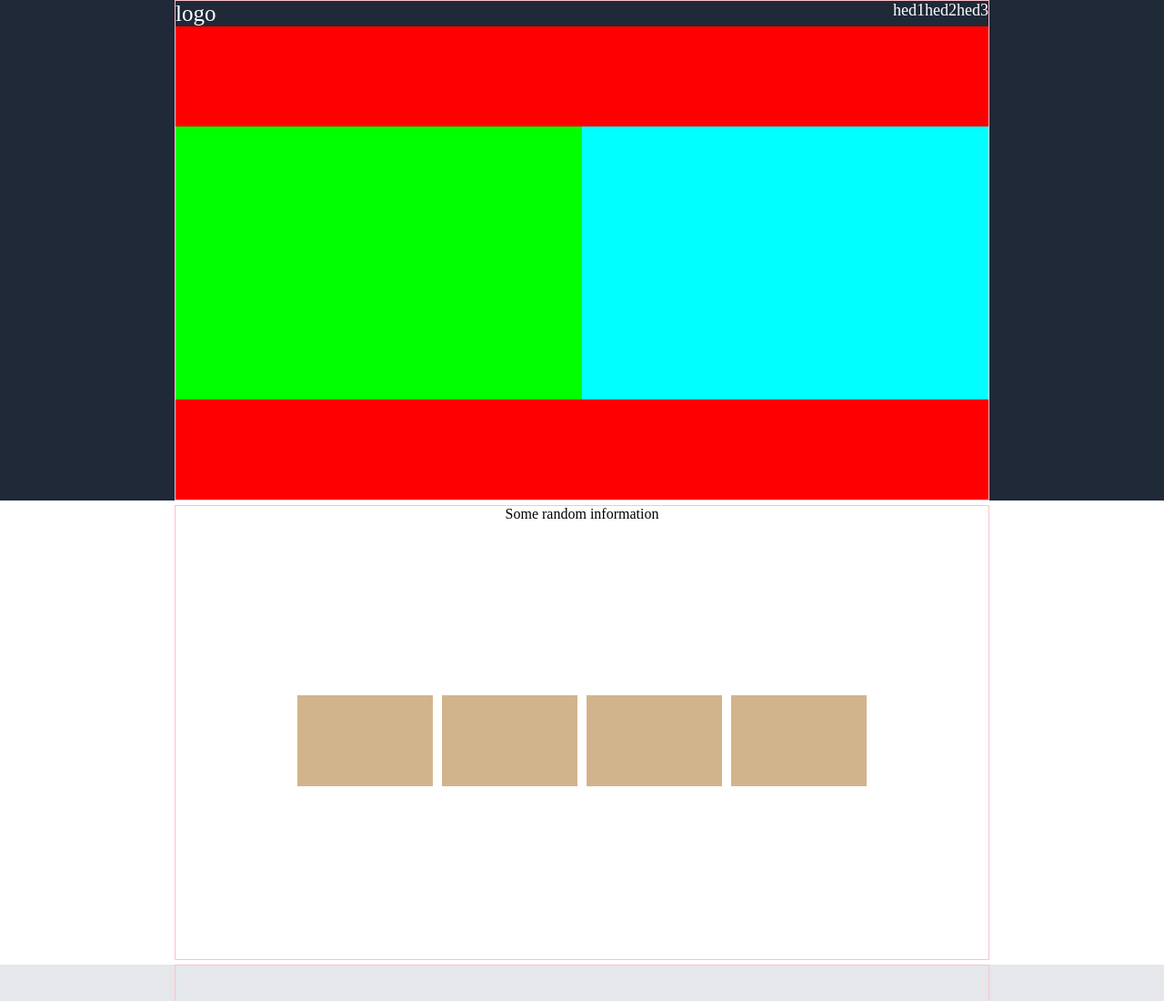
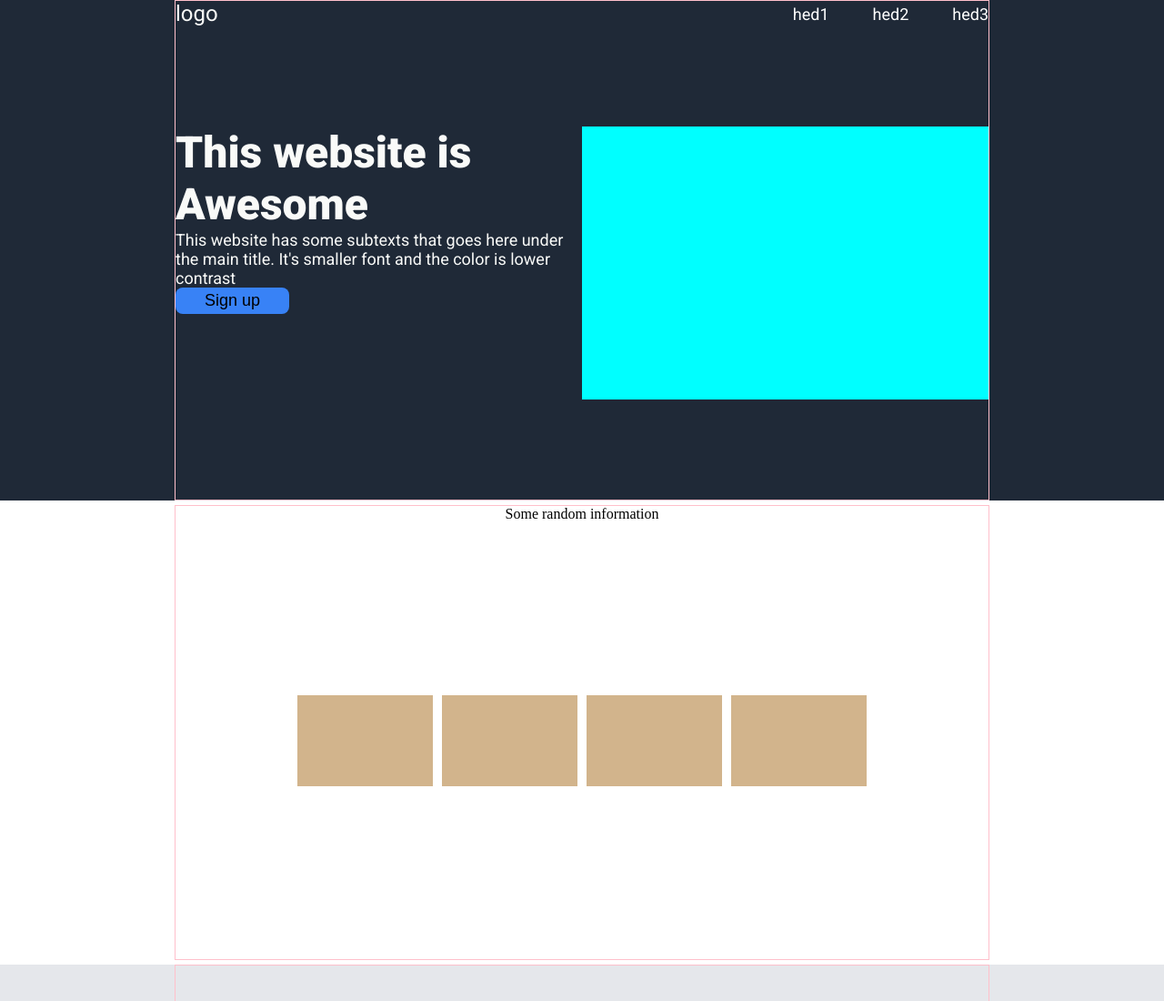
Before and after one commit to mzmahid/odin-landing-page, a plain HTML site: page index.html in a window 1280 px wide. Shown: the top 1100 px of the page at 91% size. Drawn offline with Linux system fonts and the light colour scheme.

Commit message:
add style and content inside the header and hero section

```diff
--- a/index.html
+++ b/index.html
@@ -1,12 +1,15 @@
 <!DOCTYPE html>
 <html lang="en">
 <head>
+    <link rel="preconnect" href="https://fonts.googleapis.com">
+    <link rel="preconnect" href="https://fonts.gstatic.com" crossorigin>
+    <link href="https://fonts.googleapis.com/css2?family=Roboto:ital,wght@0,100..900;1,100..900&display=swap" rel="stylesheet">
     <meta charset="UTF-8">
     <title>Document</title>
 </head>
 <body>
     <link rel="stylesheet" href="styles.css">
-    <div class="top">
+    <div class="top" style="font-family: Roboto;">
         <div class="content">
             <div class="header">
                 <ul>
@@ -18,7 +21,11 @@
             </div>
             <div class="hero">
                 <div class="hero_content">
-                    <div class="hero_text"></div>
+                    <div class="hero_text">
+                        <h1>This website is Awesome</h1>
+                        <p>This website has some subtexts that goes here under the main title. It's smaller font and the color is lower contrast</p>
+                        <button>Sign up</button>
+                    </div>
                     <div class="hero_img"></div>
                 </div>
             </div>
--- a/styles.css
+++ b/styles.css
@@ -10,12 +10,10 @@ body {
     gap: 5px;
 }
 
-.top {
-    background-color: #1f2937;
-    width: 100%;
-    flex: 1 1 550px;
-    display: flex;
-    justify-content: center;
+.content {
+    width: 70%;
+    height: 100%;
+    border: 1px solid pink;
 }
 
 .signin {
@@ -27,10 +25,24 @@ body {
     flex: 1 1 100px;
 }
 
+.top {
+    background-color: #1f2937;
+    width: 100%;
+    height: 550px;
+    display: flex;
+    justify-content: center;
+}
+
+.top .content {
+    display: flex;
+    flex-flow: column;
+}
+
 .header ul {
     list-style: none;
     display: flex;
-
+    gap: 48px;
+    align-items: center;
 }
 
 .header ul li {
@@ -40,24 +52,12 @@ body {
 
 #logo {
     margin-right: auto;
-    font-size: 25px;
-    color: f9faf8;
-}
-
-.content {
-    width: 70%;
-    height: 100%;
-    border: 1px solid pink;
-}
-
-.top .content {
-    display: flex;
-    flex-flow: column;
+    font-size: 24px;
+    color: #f9faf8;
 }
 
 .hero {
     flex: 1;
-    background-color: red;
     display: flex;
     flex-flow: column;
     justify-content: center;
@@ -65,7 +65,6 @@ body {
 }
 
 .hero_content {
-    background-color: lime;
     width: 100%;
     flex: 0 1 300px;
     display: flex;
@@ -74,6 +73,28 @@ body {
 .hero_text {
     flex: 1;
 }
+
+.hero_text  h1 {
+    font-size: 48px;
+    font-weight: 900;
+    color: #f9faf8;
+}
+
+.hero_text p {
+    font-size: 18px;
+    color: #f9faf8;
+}
+
+.hero_text button {
+    font-size: 18px;
+    padding: 4px 32px;
+    background-color: #3882f6;
+    border: none;
+    border-radius: 8px;
+
+
+}
+
 .hero_img {
     flex: 1;
     background-color: cyan;
@@ -90,9 +111,6 @@ body {
     display: flex;
     flex-flow: column;
     align-items: center;
-}
-
-.info_title {
 }
 
 .card_wrapper {
```
